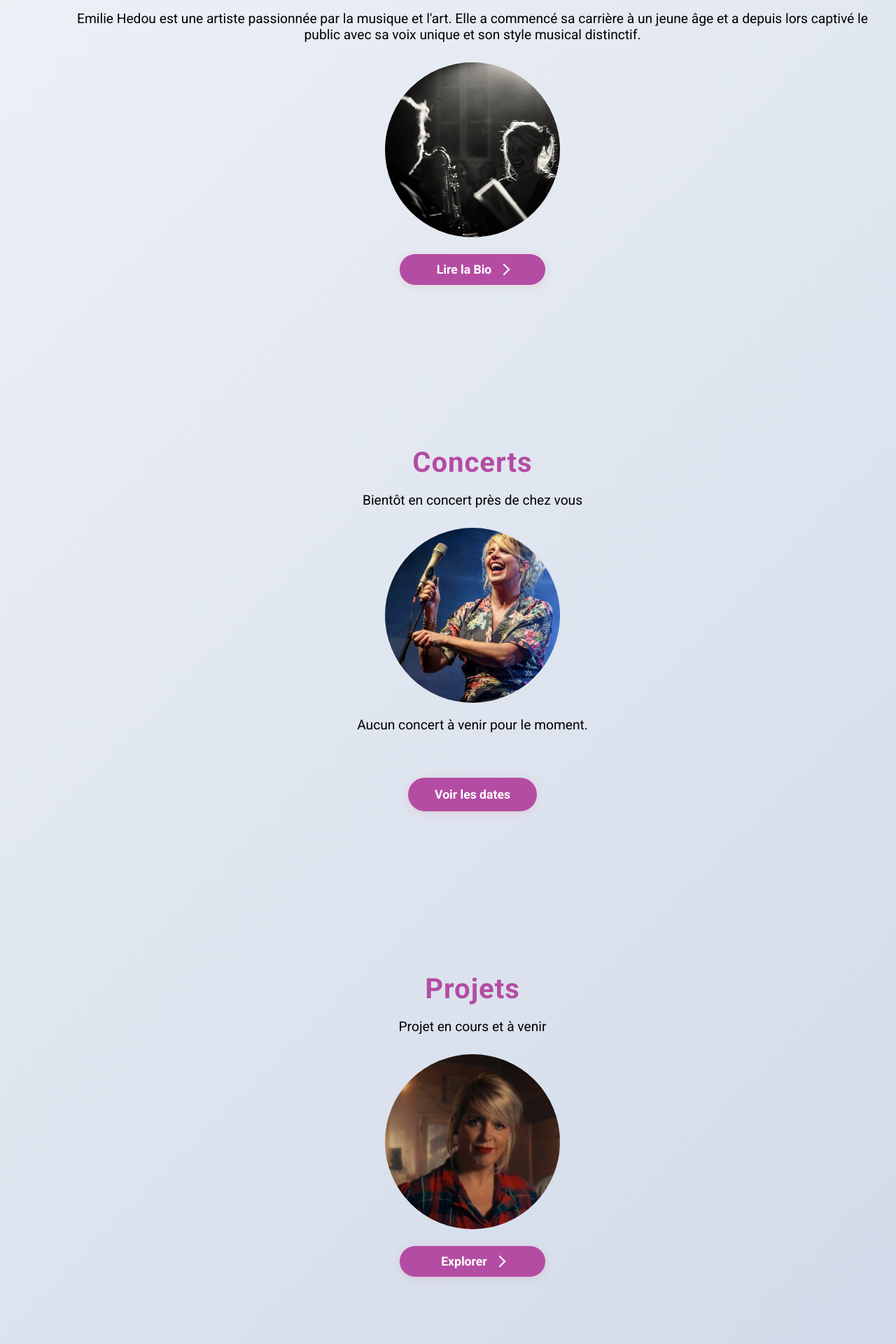
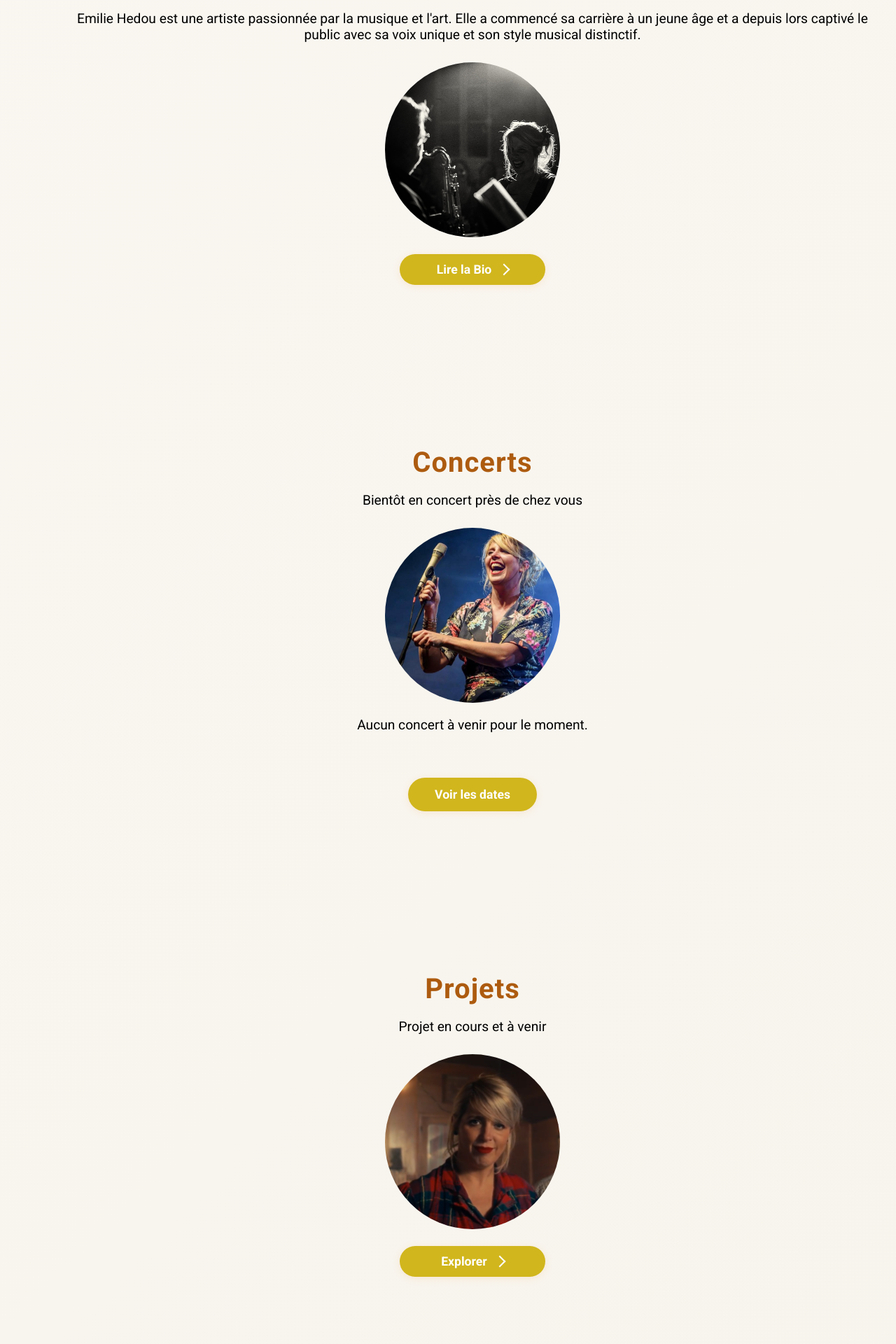
Before and after one commit to BrunoJubert/EmilieHedou-php, a PHP site: page /EmilieHedou-php/views/pages/home.php in a window 1280 px wide. Shown: the part 1001-2921 px from the top of the page at 70% size. Run offline with PHP 8.4, Linux system fonts and the light colour scheme; data that the repository does not hold is empty; some libraries are stand-ins or nearby versions.

Commit message:
restyle couleur principale

```diff
--- a/public/styles/styles.css
+++ b/public/styles/styles.css
@@ -5,9 +5,9 @@
 */
 :root {
   /* Couleurs */
-  --landing-button: #d120d1;
-  --primary-dark: #b44ca3;
-  --secondary-dark: #5e2955;
+  --landing-button: #d1b61d;
+  --primary-dark: #ad5b0f;
+  --secondary-dark: #000000;
   --primary-darker: #000000;
   --text-light: #ffffff;
   --text-muted: #e0e0e0;
@@ -20,14 +20,13 @@
   --header-height: 100px;
 
   /* Effets */
-  --button-shadow: 0 2px 12px rgba(233, 69, 96, 0.15);
+  --button-shadow: 0 2px 12px rgba(245, 156, 54, 0.15);
   --transition-speed: 0.2s;
   --border-radius: 24px;
 
   /* Sidebar */
   --sidebar-width-open: 240px;
   --sidebar-width-closed: 70px;
-  --sidebar-bg: #363696;
   --sidebar-radius: 28px;
   --sidebar-transition: 0.3s cubic-bezier(0.4, 0, 0.2, 1);
 }
@@ -62,11 +61,11 @@ body {
 }
 
 body {
-  background: linear-gradient(135deg, #f5f7fa 0%, #c3cfe2 100%);
-  min-height: 100vh;
+  background: linear-gradient(135deg, #faf7f2 0%, #f6f3eb 100%);  min-height: 100vh;
   margin: 0;
   color: var(--primary-dark);
 }
+
 /*
 ////////////////////////////////////////////////////////////////////////
 ///////////////////////////// HEADER ///////////////////////////////////
@@ -476,7 +475,7 @@ body {
   content: "";
   position: absolute;
   inset: 0;
-  background: rgba(238, 139, 25, 0.219);
+  background: rgba(182, 106, 19, 0.116);
   z-index: 1;
   pointer-events: none;
 }
@@ -532,7 +531,7 @@ body {
 .submit,
 .see-more {
   text-decoration: none;
-  background: var(--primary-dark);
+  background: var(--landing-button);
   color: var(--text-light);
   border: none;
   padding: 10px 26px;
@@ -561,7 +560,7 @@ a.see-more:hover {
 
 .see-more-dropdown summary {
   cursor: pointer;
-  background: var(--primary-dark);
+  background: var(--landing-button);
   color: var(--text-light);
   padding: 12px 24px;
   border-radius: var(--border-radius, 25px);
@@ -850,7 +849,7 @@ a.see-more:hover {
 }
 
 .social-icons a {
-  color: var(--secondary-dark);
+  color: var(--landing-button);
   font-size: 1.5rem;
   transition: transform 0.3s ease, color 0.3s ease;
   text-decoration: none;
@@ -1782,24 +1781,19 @@ a.see-more:hover {
 
   .nav-links li a:hover i,
   .nav-links li a:focus i {
-    background: var(--primary-dark);
+    background: var(--landing-button);
     color: var(--text-light);
     transition: background 0.18s, color 0.18s, box-shadow 0.18s;
   }
 
   .nav-links li a:hover,
   .nav-links li a:focus {
-    color: var(--primary-darker);
+    color: var(--landing-button);
     border-radius: 0 14px 14px 0;
-    background-clip: padding-box; /* limite le fond à la zone padding */
+    background-clip: padding-box;
     transition: background 0.18s, color 0.18s, border-radius 0.18s;
 }
 
-
-  .nav-links li a:hover,
-  .nav-links li a:focus {
-    color: var(--primary-darker);
-  }
 
   .burger {
     display: none;
```
